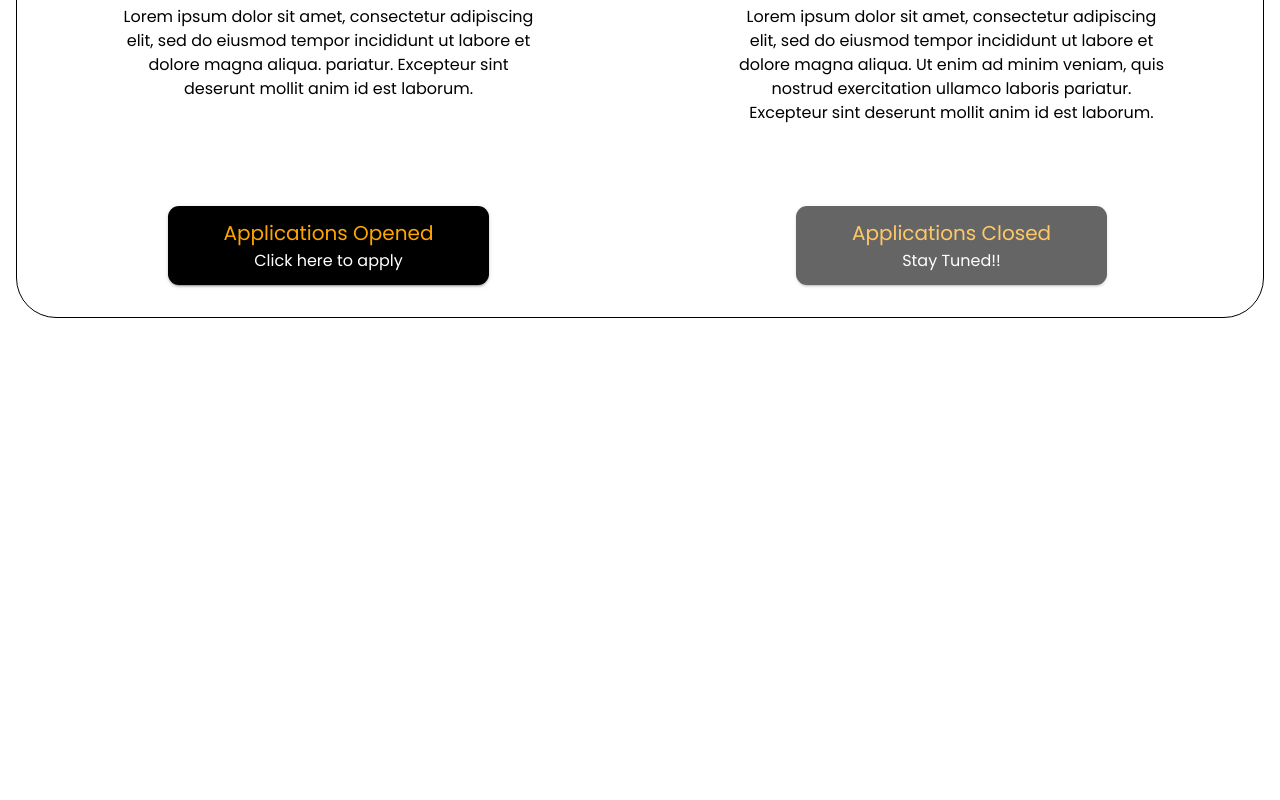
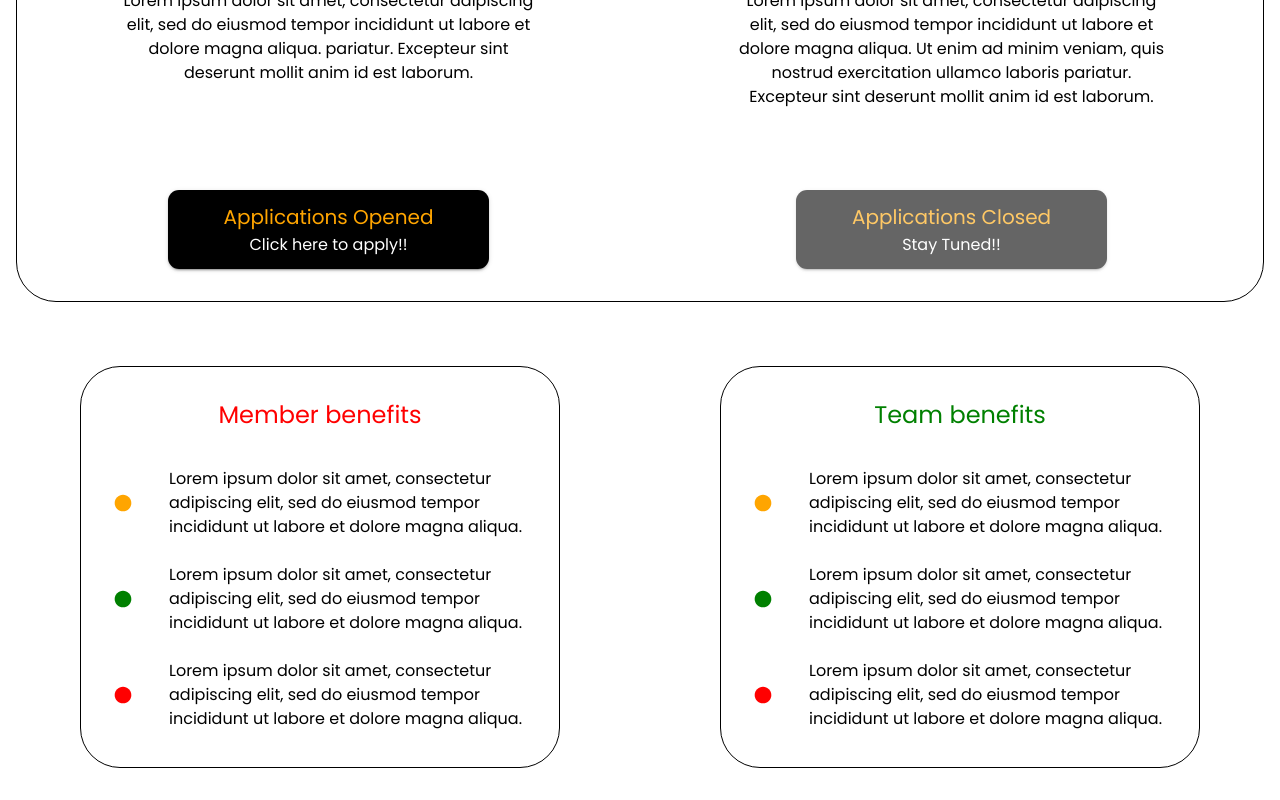
Before and after one commit to Leo-Zarni01/mssunsw, a React (Vite) app in the folder frontend/: page /getinvolved in a window 1280 px wide. Shown: the part 711-1511 px from the top of the page. Before the commit the page ends 1029 px from the top, so only its background shows below. Built offline with nearby package versions, Linux system fonts and the light colour scheme.

Commit message:
Added Member and Team benefits of Get Involved page

```diff
--- a/frontend/src/components/GetInvolved.tsx
+++ b/frontend/src/components/GetInvolved.tsx
@@ -2,6 +2,7 @@ import GI_JoinMSS from "./GetInvolvedComps/GI_JoinMSS";
 import NavBar from "./NavBar"
 import { createTheme, ThemeProvider } from "@mui/material/styles";
 import GI_JOTeam from "./GetInvolvedComps/GI_JOTeam";
+import GI_Bft from "./GetInvolvedComps/GI_Bft";
 import { motion } from "framer-motion";
 
 
@@ -30,6 +31,13 @@ const GetInvolved = () => {
                 >
                     <GI_JOTeam />
                 </motion.div>
+                <motion.div
+                initial={{ opacity: 0, y: 50 }} // Start hidden and below
+                animate={{ opacity: 1, y: 0 }} // Fade in and move up
+                transition={{ duration: 0.8, delay:1, ease: "easeOut" }}
+                >
+                    <GI_Bft />
+                </motion.div>
             </ThemeProvider>
         </div>
     )
--- /dev/null
+++ b/frontend/src/components/GetInvolvedComps/GI_Bft.tsx
@@ -0,0 +1,90 @@
+import { Typography, Box } from '@mui/material';
+import Grid from '@mui/material/Grid2';
+import List from '@mui/material/List';
+import ListItem from '@mui/material/ListItem';
+import ListItemIcon from '@mui/material/ListItemIcon';
+import ListItemText from '@mui/material/ListItemText';
+import CircleIcon from '@mui/icons-material/Circle';
+
+const GI_Bft = () => {
+    return (
+        <Grid container textAlign="center" sx={{marginTop: "2rem"}}>
+            <Grid size={{xs: 12, md: 6}}>
+                <Box
+                sx={{
+                    border: '1px solid black',
+                    borderRadius: "40px",
+                    padding: "1rem",
+                    mx: "5rem",
+                    my: "2rem"
+                }}
+                >
+                    <Typography variant="h5" sx={{color: "red", my: "1rem"}}>Member benefits</Typography>
+                    <List sx={{textAlign: "left"}}>
+                        <ListItem>
+                            <ListItemIcon>
+                                <CircleIcon sx={{ color: "orange", fontSize: 20 }}/>
+                            </ListItemIcon>
+                            <ListItemText primary="Lorem ipsum dolor sit amet, consectetur adipiscing elit,
+                            sed do eiusmod tempor incididunt ut labore et dolore magna aliqua." />
+                        </ListItem>
+                        <ListItem>
+                            <ListItemIcon>
+                                <CircleIcon sx={{ color: "green", fontSize: 20 }}/>
+                            </ListItemIcon>
+                            <ListItemText primary="Lorem ipsum dolor sit amet, consectetur adipiscing elit,
+                            sed do eiusmod tempor incididunt ut labore et dolore magna aliqua." />
+                        </ListItem>
+                        <ListItem>
+                            <ListItemIcon>
+                                <CircleIcon sx={{ color: "red", fontSize: 20 }}/>
+                            </ListItemIcon>
+                            <ListItemText primary="Lorem ipsum dolor sit amet, consectetur adipiscing elit,
+                            sed do eiusmod tempor incididunt ut labore et dolore magna aliqua." />
+                        </ListItem>
+                    </List>
+                </Box>
+
+            </Grid>
+            <Grid size={{xs: 12, md: 6}}>
+                <Box
+                sx={{
+                    border: '1px solid black',
+                    borderRadius: "40px",
+                    padding: "1rem",
+                    mx: "5rem",
+                    my: "2rem"
+                }}
+                >
+                    <Typography variant="h5" sx={{color: "green", my: "1rem"}}>Team benefits</Typography>
+                    <List sx={{textAlign: "left"}}>
+                        <ListItem>
+                            <ListItemIcon>
+                                <CircleIcon sx={{ color: "orange", fontSize: 20 }}/>
+                            </ListItemIcon>
+                            <ListItemText primary="Lorem ipsum dolor sit amet, consectetur adipiscing elit,
+                            sed do eiusmod tempor incididunt ut labore et dolore magna aliqua." />
+                        </ListItem>
+                        <ListItem>
+                            <ListItemIcon>
+                                <CircleIcon sx={{ color: "green", fontSize: 20 }}/>
+                            </ListItemIcon>
+                            <ListItemText primary="Lorem ipsum dolor sit amet, consectetur adipiscing elit,
+                            sed do eiusmod tempor incididunt ut labore et dolore magna aliqua." />
+                        </ListItem>
+                        <ListItem>
+                            <ListItemIcon>
+                                <CircleIcon sx={{ color: "red", fontSize: 20 }}/>
+                            </ListItemIcon>
+                            <ListItemText primary="Lorem ipsum dolor sit amet, consectetur adipiscing elit,
+                            sed do eiusmod tempor incididunt ut labore et dolore magna aliqua." />
+                        </ListItem>
+                    </List>
+                </Box>
+
+            </Grid>
+        </Grid>
+    )
+}
+
+export default GI_Bft;
--- a/frontend/src/components/GetInvolvedComps/GI_JOTeam.tsx
+++ b/frontend/src/components/GetInvolvedComps/GI_JOTeam.tsx
@@ -1,28 +1,14 @@
 import { Typography, Button, Stack } from '@mui/material';
 import Grid from '@mui/material/Grid2';
-import logo from '../../assets/MSS_Logo.webp'
 
 
 const GI_JOTeam = () => {
     return (
-        // <Box
-        // sx={{
-        //     backgroundImage: `url(${logo})`,
-        //     backgroundSize: "cover",
-        //     backgroundRepeat: "no-repeat",
-        //     border: '1px solid black',
-        //     marginTop: "5rem"
-        // }}
-        // >
         <Grid container textAlign="center"
         sx={{
-            // backgroundImage: `url(${logo})`,
-            // backgroundSize: "cover",
-            // backgroundPosition: "center",
-            // backgroundRepeat: "no-repeat",
             border: '1px solid black',
             borderRadius: "40px",
-            marginTop: "5rem",
+            marginTop: "4rem",
             mx: "1rem"
         }}
         >
@@ -91,7 +77,7 @@ const GI_JOTeam = () => {
                             color: "white",
                             fontsize: "0.01em"
                         }}
-                        >Click here to apply</Typography>
+                        >Click here to apply!!</Typography>
                     </Stack>
                 </Button>
             </Grid>
```
